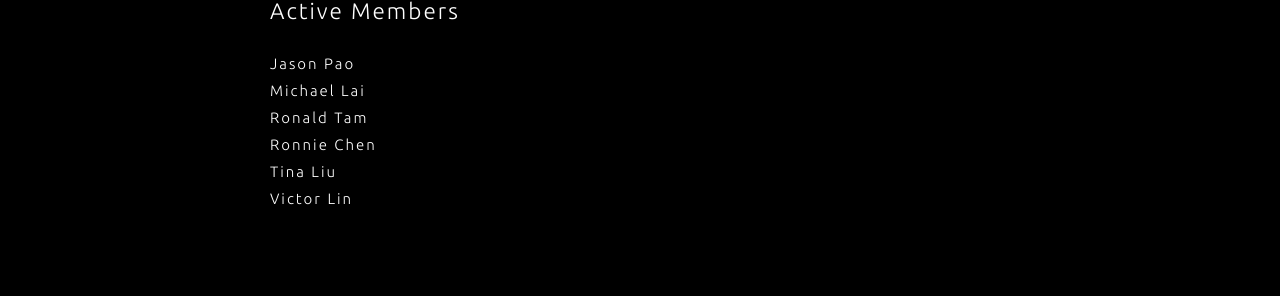
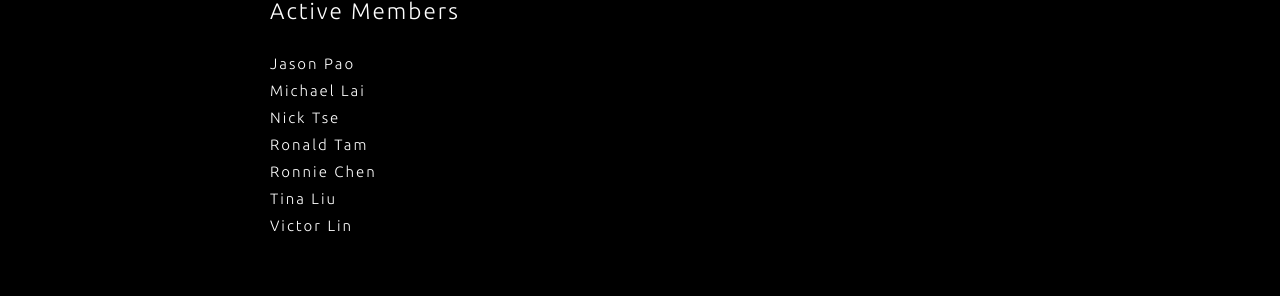
Before and after one commit to apexdiabolo/apex-site, a Jekyll site: the page built from index.md, in a window 1280 px wide. Shown: the part 982-1278 px from the top of the page. Built offline with Jekyll 4.4.1, drawn with Linux system fonts in a browser that asks for light colours; our own code applies the rules of GitHub Pages for plain Markdown files; before the commit the page ends 1254 px from its top, so only the background shows below that.

Commit message:
Update members

```diff
--- a/index.md
+++ b/index.md
@@ -28,6 +28,7 @@ Looking to purchase your own diabolo? We recommend [Sundia USA](https://www.sund
 
 - Jason Pao
 - Michael Lai
+- Nick Tse
 - Ronald Tam
 - Ronnie Chen
 - Tina Liu
```
